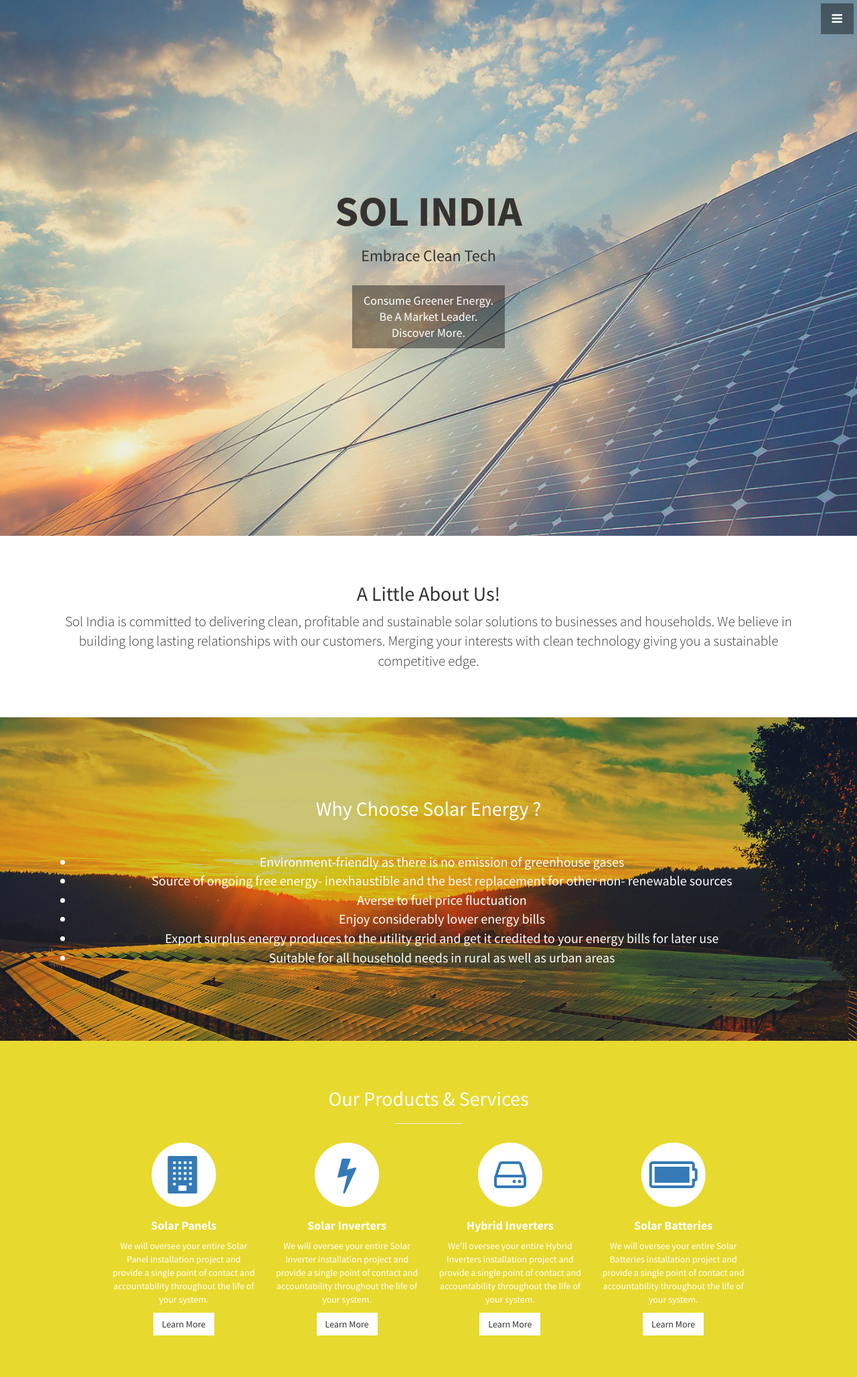
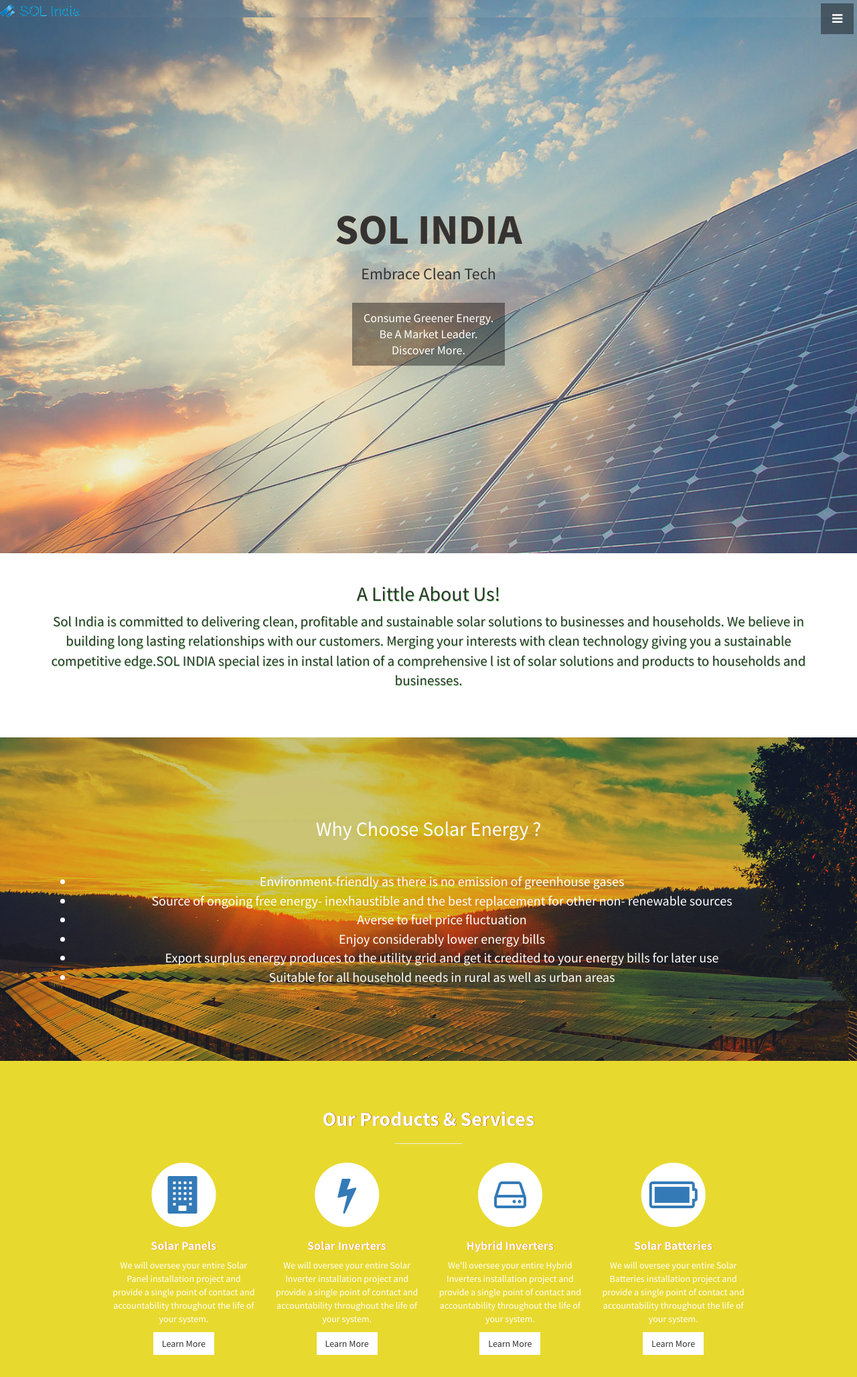
Before and after one commit to phantom1996/SOL-India-Website, a plain HTML site: page index.html in a window 1280 px wide. Shown: the top 2056 px of the page at 67% size. Drawn offline with Linux system fonts and the light colour scheme; a web font is replaced by a local one.

Commit message:
editted acc to new file

```diff
--- a/index.html
+++ b/index.html
@@ -37,9 +37,16 @@
 
 <body>
 
+
+
+
+
+
+
+
     <!-- Navigation -->
-    <a id="menu-toggle" href="#" class="btn btn-dark btn-lg toggle"><i class="fa fa-bars"></i></a>
-    <nav id="sidebar-wrapper">
+    <a id="menu-toggle" href="#" class="zoomIn animated btn btn-dark btn-lg toggle"><i class="rotateInUp animated fa fa-bars"></i></a>
+    <nav id="sidebar-wrapper" style="opacity:0.87">
         <ul class="sidebar-nav">
             <a id="menu-close" href="#" class="btn btn-light btn-lg pull-right toggle"><i class="fa fa-times"></i></a>
             <li class="sidebar-brand">
@@ -67,22 +74,34 @@
     </nav>
 
     <!-- Header -->
-    <header id="top" class="header">
+<header id="left" class="header" style="background-color:transparent;padding-top:0%;">
+<a href="index.html">
+<img style="margin-top:0.5%;" src="./img/SOL_India_Logo.gif">
+</a>
+
+    <header id="top" class="header" style="margin-top:0%;">
+
+
         <div class="text-vertical-center">
+
             <h1 class="zoomIn animated" style="text-shadow:0.1px 0.1px 0.2px #FF8735;">SOL INDIA</h1>
             <h3 class="fadeIn animated">Embrace Clean Tech</h3>
             <br>
             <a href="#about" class="btn btn-dark btn-lg">Consume Greener Energy.<br> Be A Market Leader.<br> Discover More.</a>
         </div>
     </header>
-
+</header>
     <!-- About -->
     <section id="about" class="about">
         <div class="container">
             <div class="row">
                 <div class="col-lg-12 text-center">
-                    <h2>A Little About Us!</h2>
-                    <p class="lead">Sol India is committed to delivering clean, profitable and sustainable solar solutions to businesses and households. We believe in building long lasting relationships with our customers. Merging your interests with clean technology giving you a sustainable competitive edge.</p>
+                    <h2 style="text-shadow:1px 1px 0.8px lightgreen;">A Little About Us!</h2>
+                    <p style="text-shadow:0.75px 0.75px 0.88px lightgreen;font-weight:500;" class="lead">Sol India is committed to delivering clean, profitable and sustainable solar solutions to businesses and households. We believe in building long lasting relationships with our customers. Merging your interests with clean technology giving you a sustainable competitive edge.SOL INDIA special izes in instal lation of a
+
+comprehensive l ist of solar solutions and
+
+products to households and businesses.</p>
                 </div>
             </div>
             <!-- /.row -->
@@ -99,7 +118,7 @@
                 <div class="about hidden">
                     <h2 class="wow fadeInLeft" data-wow-duration="2.5s">Why Choose Solar Energy ?</h2>
                     <p class="lead">
-                        <ul class="wow slideInDown" data-wow-duration="3.5s">
+                        <ul class="wow slideInDown" data-wow-duration="2.1s">
                             <br>
                             <li>Environment-friendly as there is no emission of greenhouse gases</li>
                             <li>Source of ongoing free energy-
@@ -129,7 +148,7 @@
         <div class="container">
             <div class="row text-center">
                 <div class="col-lg-10 col-lg-offset-1">
-                    <h2 class="wow slideInDown">Our Products &amp; Services</h2>
+                    <h2 class="wow slideInDown" style="text-shadow:0.4px 0.4px 0.5px darkred;font-weight:bold;">Our Products &amp; Services</h2>
                     <hr class="small wow zoomIn">
                     <div class="row">
                         <div class="col-md-3 col-sm-6">
@@ -138,7 +157,7 @@
                                 <i class="fa fa-circle fa-stack-2x"></i>
                                 <i class="wow zoomInRight fa fa-building fa-stack-1x text-primary"></i>
                             </span>
-                                <h4 class="wow fadeInDown" data-wow-duration="4.2s">
+                                <h4 class="wow fadeInDown" data-wow-duration="4.2s" style="text-shadow:0.4px 0.4px 0.5px orangered;">
                                     <strong>Solar Panels</strong>
                                 </h4>
                                 <p class="wow fadeInDown" data-wow-duration="2.2s">
@@ -153,7 +172,7 @@
                                 <i class="fa fa-circle fa-stack-2x"></i>
                                 <i class="wow zoomInRight fa fa-bolt fa-stack-1x text-primary"></i>
                             </span>
-                                <h4 class="wow fadeInDown" data-wow-duration="4.2s">
+                                <h4 class="wow fadeInDown" data-wow-duration="4.2s" style="text-shadow:0.4px 0.4px 0.5px orangered;">
                                     <strong>Solar Inverters</strong>
                                 </h4>
                                 <p class="wow fadeInDown" data-wow-duration="2.2s">We will oversee your entire Solar Inverter installation project and provide a single point of contact and accountability throughout the life of your system. </p>
@@ -166,7 +185,7 @@
                                 <i class="fa fa-circle fa-stack-2x"></i>
                                 <i class="wow zoomInRight fa fa-hdd-o fa-stack-1x text-primary"></i>
                             </span>
-                                <h4 class="wow fadeInDown" data-wow-duration="4.2s">
+                                <h4 class="wow fadeInDown" data-wow-duration="4.2s" style="text-shadow:0.4px 0.4px 0.5px orangered;">
                                     <strong>Hybrid Inverters</strong>
                                 </h4>
                                 <p class="wow fadeInDown" data-wow-duration="2.2s">We'll oversee your entire Hybrid Inverters installation project and provide a single point of contact and accountability throughout the life of your system. </p>
@@ -179,7 +198,7 @@
                                 <i class="fa fa-circle fa-stack-2x"></i>
                                 <i class="wow zoomInRight fa fa-battery-full fa-stack-1x text-primary"></i>
                             </span>
-                                <h4 class="wow fadeInDown" data-wow-duration="4.2s">
+                                <h4 class="wow fadeInDown" data-wow-duration="4.2s" style="text-shadow:0.4px 0.4px 0.5px orangered;">
                                     <strong>Solar Batteries</strong>
                                 </h4>
                                 <p class="wow fadeInDown" data-wow-duration="2.2s">We will oversee your entire Solar Batteries installation project and provide a single point of contact and accountability throughout the life of your system. </p>
@@ -234,7 +253,10 @@
                         </div>
                     </div>
                     <!-- /.row (nested) -->
-
+<div class="col-lg-10 col-lg-offset-1 text-center">
+                    <h2 class="wow zoomInRight" data-wow-offset="2" data-wow-duration="1.1s" style="text-shadow:0.8px 0.7px 0.7px skyblue;font-size:40px;">Our Unique Projects</h2>
+                    <hr class="small">
+                    </div>
                 <ul id="rig" style="margin-left:2.01%;background-color:white;">
     <li style="margin-left:1%;width:48%;">
         <a class="rig-cell" href="#">
@@ -254,7 +276,7 @@
         <a class="rig-cell" href="#">
             <img class="rig-img" src=".\img\portfolio-3co.jpg">
             <span class="rig-overlay"></span>
-            <span class="rig-text">On Houses</span>
+            <span class="rig-text">On Roofs</span>
         </a>
     </li>
     <!--<div id="1" style="min-height:125px;background-color:#777;top:521.7%;width:90%;position:absolute;"></div>-->
@@ -262,7 +284,21 @@
         <a class="rig-cell" href="#">
             <img class="rig-img" src=".\img\portfolio-4co.jpg">
             <span class="rig-overlay"></span>
+            <span class="rig-text">On Houses</span>
+        </a>
+    </li>
+     <li style="margin-left:1%;width:48%;">
+        <a class="rig-cell" href="#">
+            <img class="rig-img" src=".\img\bgco.jpg">
+            <span class="rig-overlay"></span>
             <span class="rig-text">Solar Walls</span>
+        </a>
+    </li>
+     <li style="margin-left:1%;width:48%;">
+        <a class="rig-cell" href="#">
+            <img class="rig-img" src=".\img\whysolarco.jpg">
+            <span class="rig-overlay"></span>
+            <span class="rig-text">Solar Garden</span>
         </a>
     </li>
     </ul>
```
Also changed, not shown: img/WhySolarco.jpg (added), img/bgco.jpg (added).
